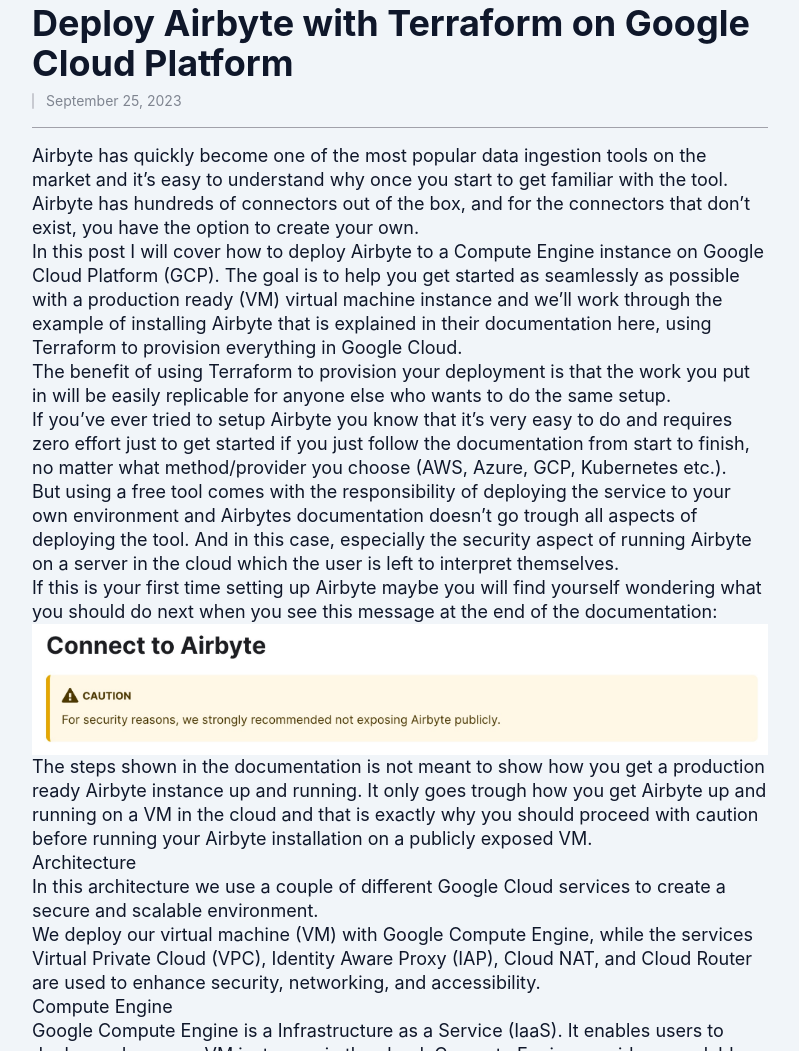
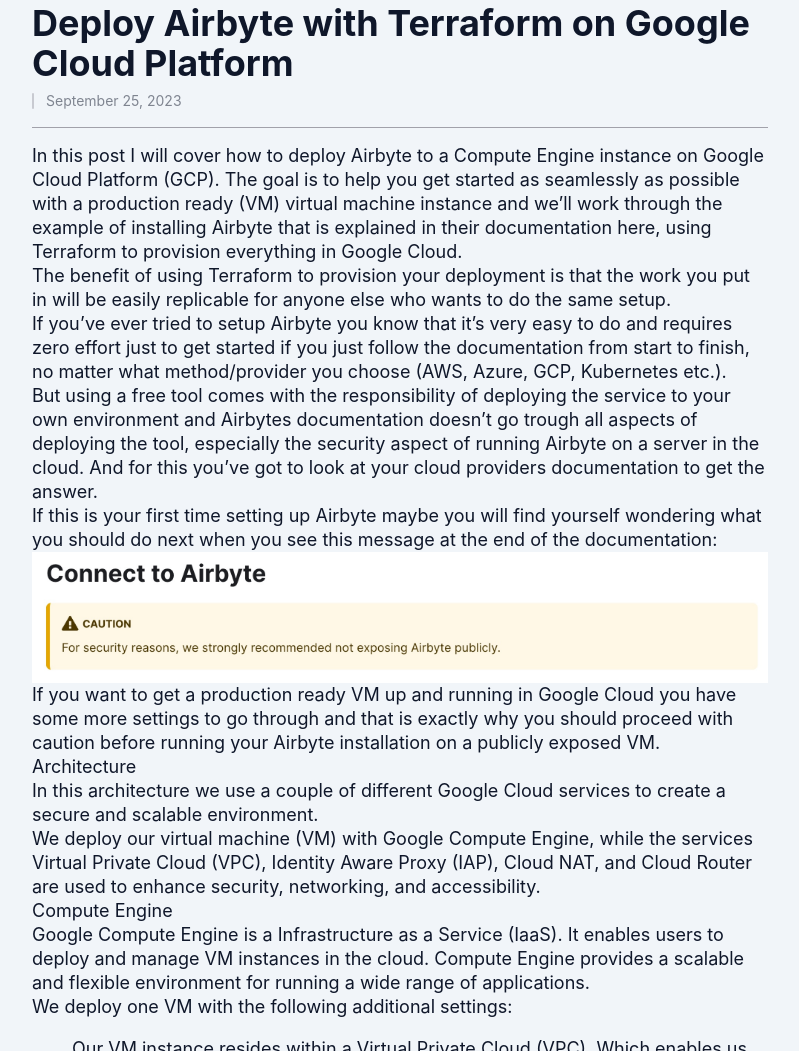
Before and after one commit to hampussanden/Blog, an Astro site: page /posts/deploy-airbyte-with-terraform-on-google-cloud-platform in a window 1280 px wide. Shown: the part 504-1555 px from the top of the page, without its empty margins (240-1039 px from the left). Built offline with nearby package versions, Linux system fonts and the light colour scheme; Astro itself is replaced by a stand-in of ours; some packages are replaced by stand-ins of ours.

Commit message:
Update blog post

```diff
--- a/src/pages/posts/deploy-airbyte-with-terraform-on-google-cloud-platform.md
+++ b/src/pages/posts/deploy-airbyte-with-terraform-on-google-cloud-platform.md
@@ -3,7 +3,7 @@ description: Deploy Airbyte with Terraform on Google Cloud Platform
 slug: deploy-airbyte-with-terraform-on-google-cloud-platform
 title: Deploy Airbyte with Terraform on Google Cloud Platform
 createdAt: 1695647703625
-updatedAt: 1696430516714
+updatedAt: 1696493269996
 tags:
   - Google Cloud
   - Airbyte
@@ -12,20 +12,18 @@ heroImage: /posts/deploy-airbyte-with-terraform-on-google-cloud-platform_thumbna
 public: true
 layout: ../../layouts/BlogPost.astro
 ---
-Airbyte has quickly become one of the most popular data ingestion tools on the market and it's easy to understand why once you start to get familiar with the tool. Airbyte has hundreds of connectors out of the box, and for the connectors that don't exist, you have the option to create your own.
-
 In this post I will cover how to deploy Airbyte to a Compute Engine instance on Google Cloud Platform (GCP). The goal is to help you get started as seamlessly as possible with a production ready (VM) virtual machine instance and we'll work through the example of installing Airbyte that is explained in their documentation [here](https://docs.airbyte.com/deploying-airbyte/on-gcp-compute-engine/), using Terraform to provision everything in Google Cloud.
 
 The benefit of using Terraform to provision your deployment is that the work you put in will be easily replicable for anyone else who wants to do the same setup.
 
 If you've ever tried to setup Airbyte you know that it's very easy to do and requires zero effort just to get started if you just follow the documentation from start to finish, no matter what method/provider you choose (AWS, Azure, GCP, Kubernetes etc.).
 
-But using a free tool comes with the responsibility of deploying the service to your own environment and Airbytes documentation doesn't go trough all aspects of deploying the tool. And in this case, especially the security aspect of running Airbyte on a server in the cloud which the user is left to interpret themselves.
+But using a free tool comes with the responsibility of deploying the service to your own environment and Airbytes documentation doesn't go trough all aspects of deploying the tool, especially the security aspect of running Airbyte on a server in the cloud. And for this you've got to look at your cloud providers documentation to get the answer.
 
 If this is your first time setting up Airbyte maybe you will find yourself wondering what you should do next when you see this message at the end of the documentation:
 
 ![Screenshot 2023-10-03 at 11.17.22](/posts/deploy-airbyte-with-terraform-on-google-cloud-platform_screenshot-2023-10-03-at-11-17-22.jpg)
-The steps shown in the documentation is not meant to show how you get a production ready Airbyte instance up and running. It only goes trough how you get Airbyte up and running on a VM in the cloud and that is exactly why you should proceed with caution before running your Airbyte installation on a publicly exposed VM.
+If you want to get a production ready VM up and running in Google Cloud you have some more settings to go through and that is exactly why you should proceed with caution before running your Airbyte installation on a publicly exposed VM.
 
 ## Architecture
 
```
